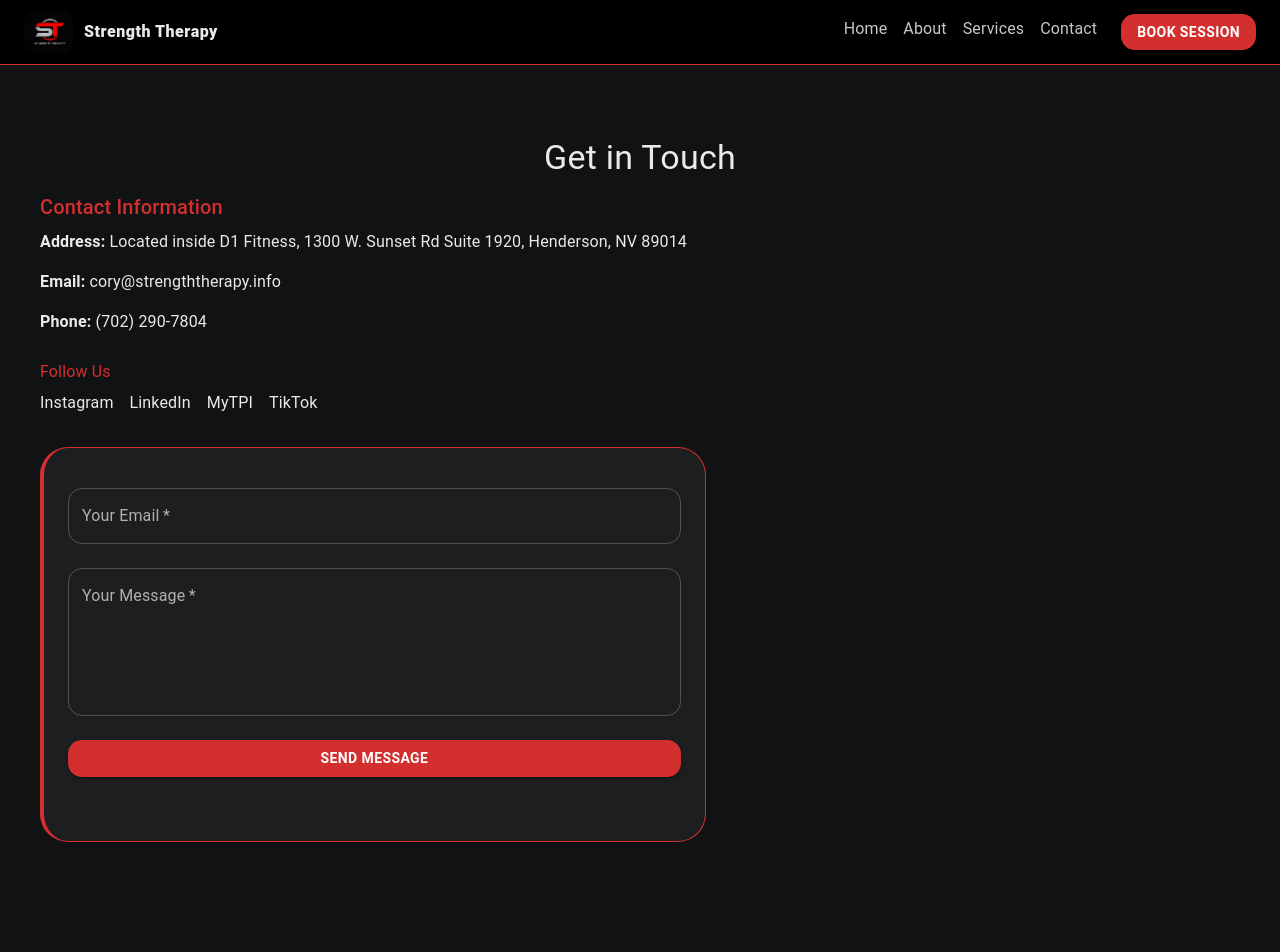
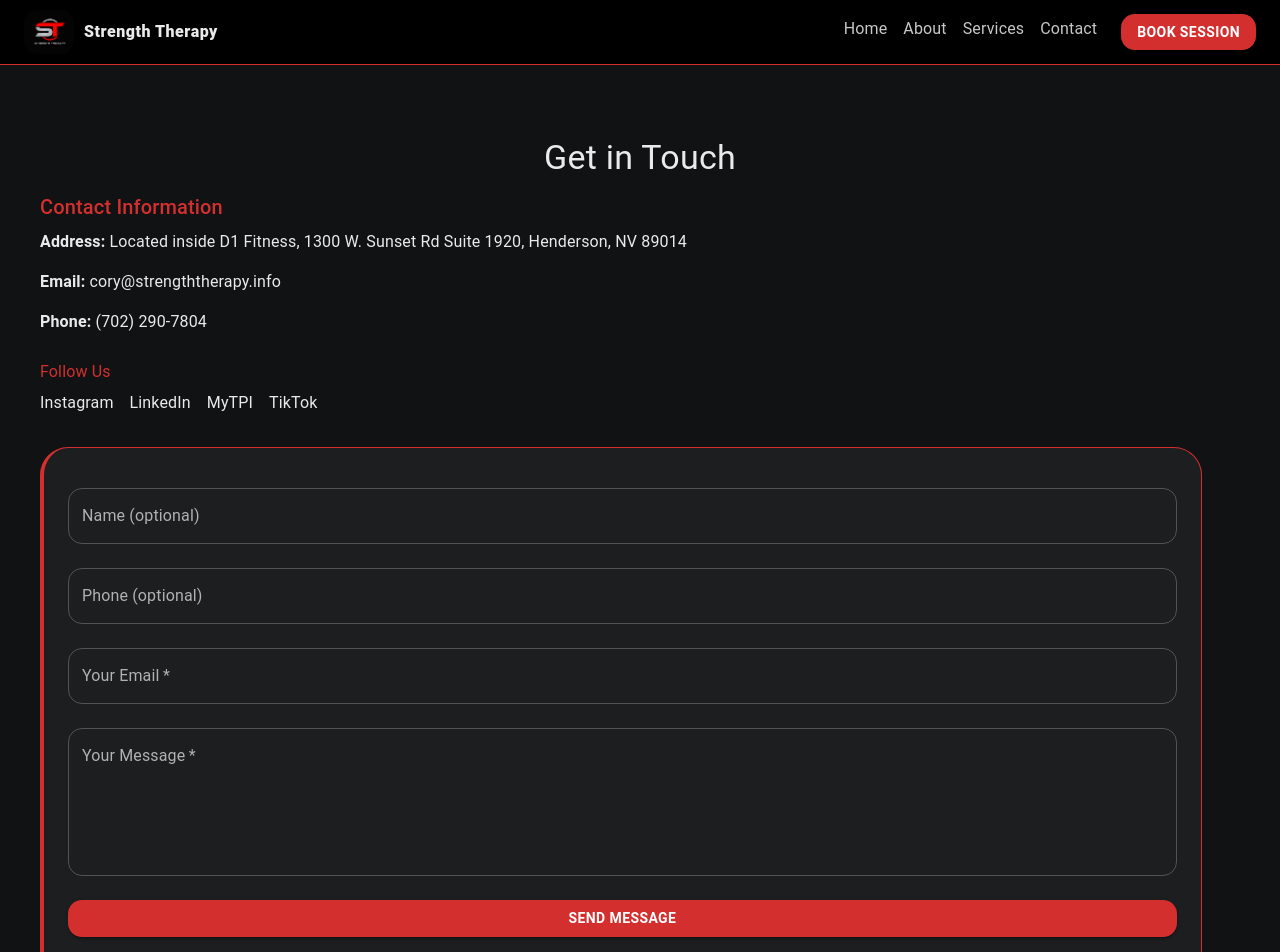
Before and after one commit to DarwinCasasola/strength-therapy-react, a React (Vite) app: page /contact in a window 1280 px wide. Shown: the top 952 px of the page. Built offline with nearby package versions, Linux system fonts and the light colour scheme.

Commit message:
update formspree

```diff
--- a/package.json
+++ b/package.json
@@ -12,6 +12,7 @@
   "dependencies": {
     "@emotion/react": "^11.14.0",
     "@emotion/styled": "^11.14.1",
+    "@formspree/react": "^3.0.0",
     "@mui/material": "^7.3.1",
     "axios": "^1.11.0",
     "react": "^19.1.1",
--- a/src/components/Tips.jsx
+++ b/src/components/Tips.jsx
@@ -1,8 +1,9 @@
+// src/components/Tips.jsx
 import { useEffect, useState } from "react";
 import axios from "axios";
 import { Box, Card, CardContent, Typography, CircularProgress } from "@mui/material";
 
-export default function Tips() {
+export default function Tips({ limit = 3, url = "/tips.json" }) {
   const [tips, setTips] = useState([]);
   const [status, setStatus] = useState("idle");
 
@@ -11,26 +12,47 @@ export default function Tips() {
     (async () => {
       try {
         setStatus("loading");
-        // JSONPlaceholder demo: fetch 3 “tips”
-        const { data } = await axios.get("https://jsonplaceholder.typicode.com/posts?_limit=3");
-        if (mounted) { setTips(data); setStatus("done"); }
-      } catch {
-        if (mounted) setStatus("error");
+        const { data } = await axios.get(url, { headers: { "Cache-Control": "no-cache" } });
+        if (!mounted) return;
+        setTips(Array.isArray(data) ? data.slice(0, limit) : []);
+        setStatus("done");
+      } catch (e) {
+        setStatus("error");
       }
     })();
     return () => { mounted = false; };
-  }, []);
+  }, [url, limit]);
 
   if (status === "loading") return <CircularProgress />;
-  if (status === "error") return <Typography>Couldn’t load tips right now.</Typography>;
+  if (status === "error")   return <Typography>Couldn’t load tips right now.</Typography>;
+  if (!tips.length)         return null;
 
   return (
-    <Box sx={{ mt: 6, display: "grid", gridTemplateColumns: { xs: "1fr", sm: "repeat(3,1fr)" }, gap: 3 }}>
+    <Box
+      sx={{
+        mt: 4,
+        display: "grid",
+        gridTemplateColumns: { xs: "1fr", sm: "repeat(3, 1fr)" },
+        gap: 3,
+      }}
+    >
       {tips.map(t => (
-        <Card key={t.id} elevation={0} sx={{ border: "1px solid rgba(255,255,255,.1)", borderRadius: 2 }}>
+        <Card
+          key={t.id}
+          elevation={0}
+          sx={{
+            background: "rgba(255,255,255,0.05)",
+            border: "1px solid rgba(255,255,255,0.10)",
+            borderRadius: 2,
+          }}
+        >
           <CardContent>
-            <Typography variant="h6" color="primary" gutterBottom>{t.title}</Typography>
-            <Typography variant="body2" sx={{ opacity: .9 }}>{t.body}</Typography>
+            <Typography variant="h6" color="primary" gutterBottom>
+              {t.title}
+            </Typography>
+            <Typography variant="body2" sx={{ opacity: 0.9 }}>
+              {t.body}
+            </Typography>
           </CardContent>
         </Card>
       ))}
--- a/src/pages/Contact.jsx
+++ b/src/pages/Contact.jsx
@@ -1,73 +1,47 @@
 // src/pages/Contact.jsx
-import { useState } from "react";
+import { useState, useEffect } from "react";
 import {
-  Box,
-  Grid,
-  TextField,
-  Button,
-  Typography,
-  Snackbar,
-  Alert,
-  Link,
-  Paper,
+  Box, Grid, TextField, Button, Typography,
+  Snackbar, Alert, Link, Paper
 } from "@mui/material";
-
-const FORMSPREE_ENDPOINT = "https://formspree.io/f/myzwbwkr";
+import { useForm, ValidationError } from "@formspree/react";
 
 export default function Contact() {
-  const [form, setForm] = useState({ email: "", message: "" });
+  const [form, setForm] = useState({ email: "", message: "", name: "", phone: "" });
   const [errors, setErrors] = useState({});
   const [snack, setSnack] = useState({ open: false, type: "success", msg: "" });
-  const [loading, setLoading] = useState(false);
+
+  // Hook: pass just the ID (not the full URL)
+  const [state, handleSubmit] = useForm("mwplbzne");
+
+  // Show a snackbar on result
+  useEffect(() => {
+    if (state.succeeded) {
+      setSnack({ open: true, type: "success", msg: "Thanks! Your message has been sent." });
+      setForm({ email: "", message: "", name: "", phone: "" });
+      setErrors({});
+    } else if (state.errors && state.errors.length > 0) {
+      // Combine error messages from Formspree
+      const msg = state.errors.map(e => e.message).join(" ");
+      setSnack({ open: true, type: "error", msg: msg || "Couldn’t send. Please try again." });
+    }
+  }, [state.succeeded, state.errors]);
 
   const onChange = (e) => setForm((f) => ({ ...f, [e.target.name]: e.target.value }));
 
   const validate = () => {
     const e = {};
     if (!/^[^\s@]+@[^\s@]+\.[^\s@]+$/.test(form.email)) e.email = "Enter a valid email.";
-    if (form.message.trim().length < 10)
-      e.message = "Message should be at least 10 characters.";
+    if (form.message.trim().length < 10) e.message = "Message should be at least 10 characters.";
     setErrors(e);
     return Object.keys(e).length === 0;
   };
 
-  const onSubmit = async (ev) => {
+  const onSubmit = (ev) => {
     ev.preventDefault();
     if (!validate()) return;
-
-    try {
-      setLoading(true);
-      // Send to Formspree (AJAX) using FormData to match a traditional form post
-      const fd = new FormData();
-      fd.append("email", form.email);
-      fd.append("message", form.message);
-
-      const res = await fetch(FORMSPREE_ENDPOINT, {
-        method: "POST",
-        body: fd,
-        headers: { Accept: "application/json" },
-      });
-
-      if (res.ok) {
-        setSnack({ open: true, type: "success", msg: "Thanks! Your message has been sent." });
-        setForm({ email: "", message: "" });
-        setErrors({});
-      } else {
-        const data = await res.json().catch(() => ({}));
-        const msg =
-          data?.errors?.[0]?.message ||
-          "Something went wrong sending your message. Please try again.";
-        setSnack({ open: true, type: "error", msg });
-      }
-    } catch {
-      setSnack({
-        open: true,
-        type: "error",
-        msg: "Network error. Please check your connection and try again.",
-      });
-    } finally {
-      setLoading(false);
-    }
+    // Hand control to Formspree’s handler with the current form element
+    handleSubmit(ev);
   };
 
   return (
@@ -77,16 +51,14 @@ export default function Contact() {
       </Typography>
 
       <Grid container spacing={4} alignItems="stretch">
-        {/* Contact Info (left on desktop) */}
-        <Grid item xs={12} md={6} order={{ xs: 2, md: 1 }}>
+        {/* Contact Info */}
+        <Grid xs={12} md={6} order={{ xs: 2, md: 1 }}>
           <Box sx={{ height: "100%" }}>
             <Typography variant="h6" color="primary" gutterBottom>
               Contact Information
             </Typography>
-
             <Typography paragraph>
-              <strong>Address:</strong> Located inside D1 Fitness, 1300 W. Sunset Rd Suite 1920,
-              Henderson, NV 89014
+              <strong>Address:</strong> Located inside D1 Fitness, 1300 W. Sunset Rd Suite 1920, Henderson, NV 89014
             </Typography>
             <Typography paragraph>
               <strong>Email:</strong>{" "}
@@ -100,58 +72,24 @@ export default function Contact() {
                 (702) 290-7804
               </Link>
             </Typography>
-
             <Box sx={{ mt: 3 }}>
-              <Typography variant="subtitle1" color="primary" gutterBottom>
-                Follow Us
-              </Typography>
+              <Typography variant="subtitle1" color="primary" gutterBottom>Follow Us</Typography>
               <Box sx={{ display: "flex", gap: 2, flexWrap: "wrap" }}>
-                <Link
-                  href="https://www.instagram.com/strengththerapypt/"
-                  target="_blank"
-                  rel="noopener noreferrer"
-                  color="inherit"
-                  underline="hover"
-                >
-                  Instagram
-                </Link>
-                <Link
-                  href="https://www.linkedin.com/in/corygintherdpt/"
-                  target="_blank"
-                  rel="noopener noreferrer"
-                  color="inherit"
-                  underline="hover"
-                >
-                  LinkedIn
-                </Link>
-                <Link
-                  href="https://www.mytpi.com/experts/508334"
-                  target="_blank"
-                  rel="noopener noreferrer"
-                  color="inherit"
-                  underline="hover"
-                >
-                  MyTPI
-                </Link>
-                <Link
-                  href="https://www.tiktok.com/@corystrengthpt"
-                  target="_blank"
-                  rel="noopener noreferrer"
-                  color="inherit"
-                  underline="hover"
-                >
-                  TikTok
-                </Link>
+                <Link href="https://www.instagram.com/strengththerapypt/" target="_blank" rel="noopener noreferrer" color="inherit" underline="hover">Instagram</Link>
+                <Link href="https://www.linkedin.com/in/corygintherdpt/" target="_blank" rel="noopener noreferrer" color="inherit" underline="hover">LinkedIn</Link>
+                <Link href="https://www.mytpi.com/experts/508334" target="_blank" rel="noopener noreferrer" color="inherit" underline="hover">MyTPI</Link>
+                <Link href="https://www.tiktok.com/@corystrengthpt" target="_blank" rel="noopener noreferrer" color="inherit" underline="hover">TikTok</Link>
               </Box>
             </Box>
           </Box>
         </Grid>
 
-        {/* Contact Form (right on desktop) */}
-        <Grid item xs={12} md={6} order={{ xs: 1, md: 2 }}>
+        {/* Contact Form */}
+        <Grid xs={12} md={6} order={{ xs: 1, md: 2 }}>
           <Paper
             component="form"
             onSubmit={onSubmit}
+            noValidate
             elevation={0}
             sx={{
               p: 3,
@@ -164,6 +102,22 @@ export default function Contact() {
             }}
           >
             <TextField
+              label="Name (optional)"
+              name="name"
+              value={form.name}
+              onChange={onChange}
+              fullWidth
+              margin="normal"
+            />
+            <TextField
+              label="Phone (optional)"
+              name="phone"
+              value={form.phone}
+              onChange={onChange}
+              fullWidth
+              margin="normal"
+            />
+            <TextField
               label="Your Email"
               name="email"
               type="email"
@@ -175,6 +129,8 @@ export default function Contact() {
               margin="normal"
               required
             />
+            <ValidationError prefix="Email" field="email" errors={state.errors} />
+
             <TextField
               label="Your Message"
               name="message"
@@ -188,19 +144,17 @@ export default function Contact() {
               rows={5}
               required
             />
-            <Button
-              type="submit"
-              variant="contained"
-              fullWidth
-              disabled={loading}
-              sx={{ mt: 2 }}
-            >
-              {loading ? "Sending..." : "Send Message"}
+            <ValidationError prefix="Message" field="message" errors={state.errors} />
+
+            <Button type="submit" variant="contained" fullWidth disabled={state.submitting} sx={{ mt: 2 }}>
+              {state.submitting ? "Sending..." : "Send Message"}
             </Button>
-            <Box role="status" aria-live="polite" sx={{ mt: 2, minHeight: 24 }}>
-  {status==="success" && <Typography>Thanks! I’ll get back to you soon.</Typography>}
-  {status==="error"   && <Typography>Hmm—couldn’t send. Please try again.</Typography>}
-</Box>
+
+            {/* a11y live region */}
+            <div role="status" aria-live="polite" style={{ minHeight: 24, marginTop: 8 }}>
+              {state.succeeded && "Thanks! I’ll get back to you soon."}
+              {state.errors?.length > 0 && "Hmm—couldn’t send. Please try again."}
+            </div>
           </Paper>
         </Grid>
       </Grid>
--- a/src/pages/Home.jsx
+++ b/src/pages/Home.jsx
@@ -96,12 +96,13 @@ export default function Home() {
           data-elfsight-app-lazy
           sx={{ mt: 4 }}
         />
-      </Container>
-
-      <Container sx={{ py: 8 }}>
-  <Typography variant="h4" align="center" gutterBottom>Training Tips</Typography>
-  <Tips />
-</Container>
-    </>
+    <Container sx={{ py: 8 }}>
+      <Typography variant="h4" align="center" gutterBottom>
+        Training Tips
+      </Typography>
+      <Tips limit={6} />   {/* show first 3 tips from /tips.json */}
+    </Container>
+  </Container>
+  </>
   );
 }
```
Also changed, not shown: public/tips.json (added, +32 -0 lines), 1 other file (tests, documents, lock files or other folders).
